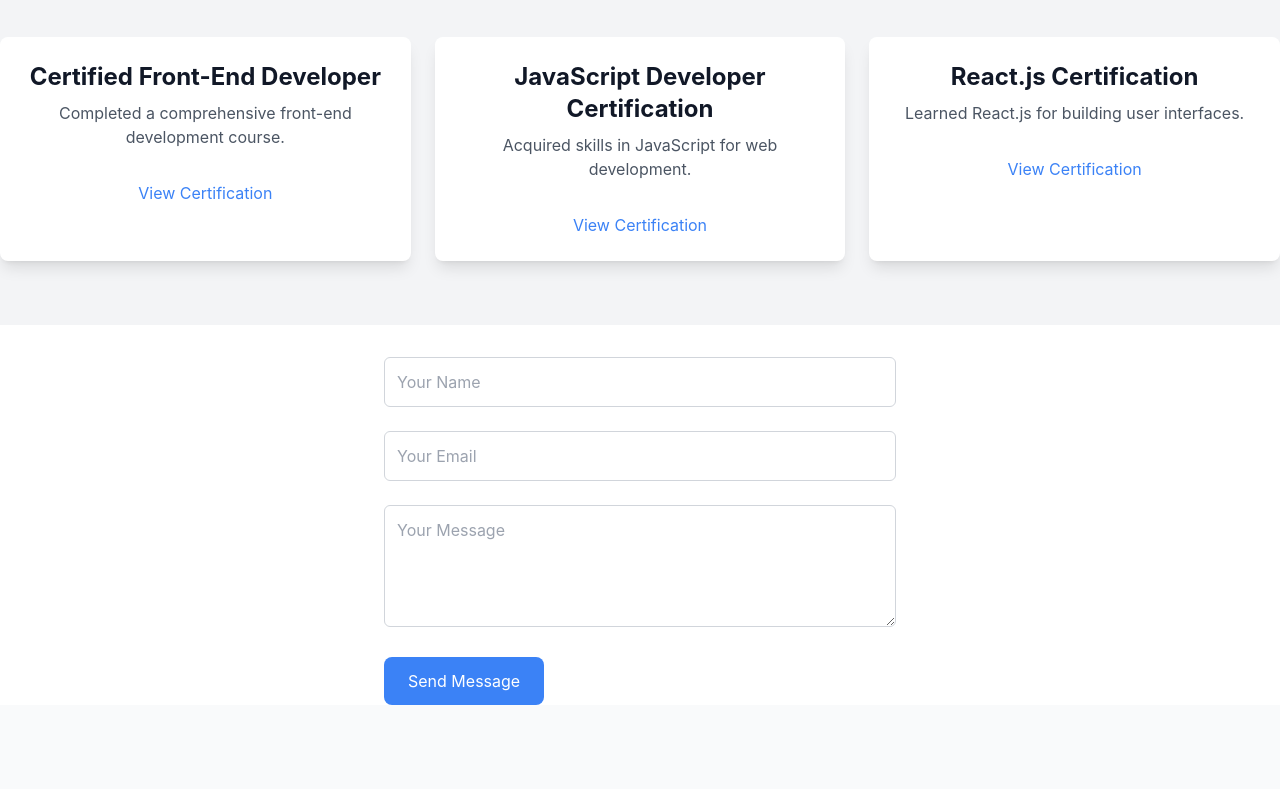
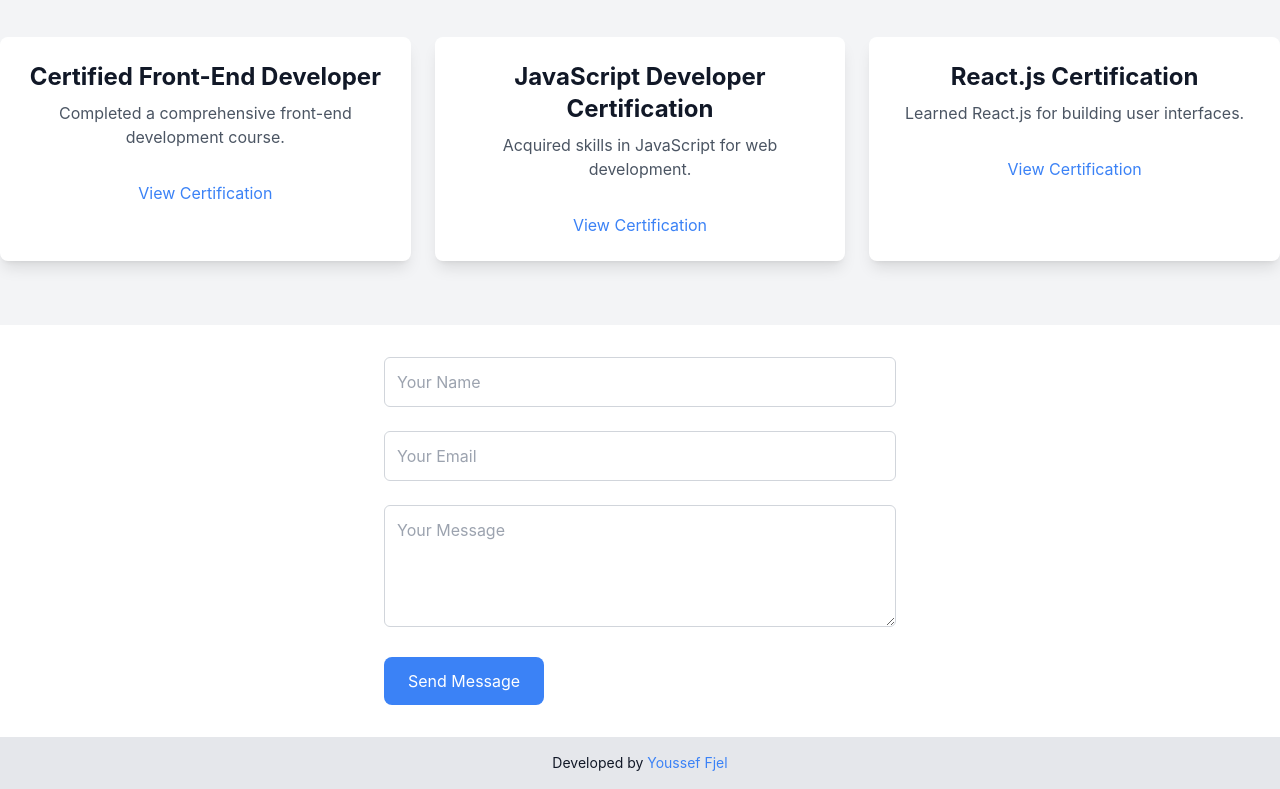
Before and after one commit to yousseffjel/portfolio, a React (Create React App) app: page / in a window 1280 px wide. Shown: the part 3995-4784 px from the top of the page. Before the commit the page ends 4700 px from the top, so only its background shows below. Built offline with nearby package versions, Linux system fonts and the light colour scheme.

Commit message:
add footer

```diff
--- a/src/App.jsx
+++ b/src/App.jsx
@@ -1,5 +1,6 @@
 import React, { lazy, Suspense, useState, useEffect } from "react";
-import Navbar from "./components/Navbar.jsx";  // Import Navbar
+import Navbar from "./components/Navbar.jsx";
+import Footer from "./components/Footer";
 import "./index.css";
 
 // Lazy load other components
@@ -47,6 +48,8 @@ function App() {
           <Certifications />
           <ContactForm />
         </Suspense>
+        {/* Footer Section */}
+        <Footer />  {/* Add the Footer here */}
       </div>
     </div>
   );
--- /dev/null
+++ b/src/components/Footer.jsx
@@ -0,0 +1,23 @@
+import React from 'react';
+
+const Footer = () => {
+  return (
+    <footer className="bg-gray-200 dark:bg-gray-800 text-gray-900 dark:text-gray-100 p-4 mt-8">
+      <div className="container mx-auto flex justify-center items-center">
+        <p className="text-sm">
+          Developed by{' '}
+          <a
+            href="https://www.linkedin.com/in/yousseffjel"
+            target="_blank"
+            rel="noopener noreferrer"
+            className="text-blue-500 hover:text-blue-700"
+          >
+            Youssef Fjel
+          </a>
+        </p>
+      </div>
+    </footer>
+  );
+};
+
+export default Footer;
```
